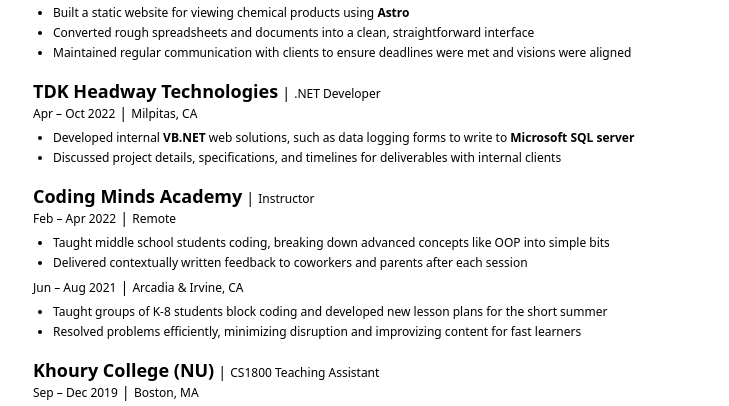
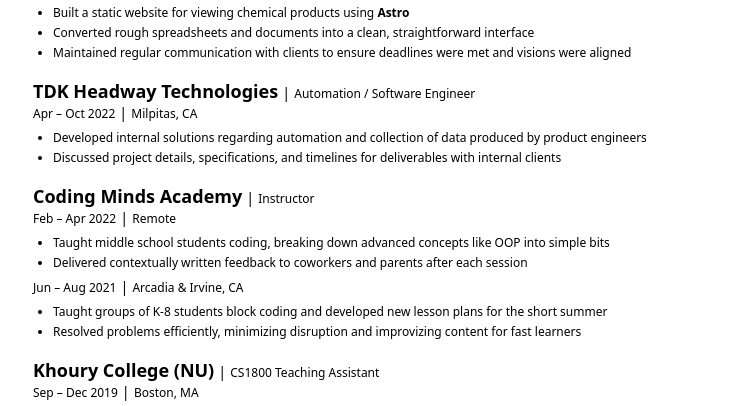
Before and after one commit to neeia/portfolio, an Astro site: page /resume in a window 1280 px wide. Shown: the part 220-626 px from the top of the page, without its empty margins (263-992 px from the left). Built offline with nearby package versions, Linux system fonts and the light colour scheme; Astro itself is replaced by a stand-in of ours.

Commit message:
Update job

```diff
--- a/src/pages/resume.astro
+++ b/src/pages/resume.astro
@@ -119,13 +119,13 @@ import "../styles/global.css";
             </Work>
             <Work
               company="TDK Headway Technologies"
-              title=".NET Developer"
+              title="Automation / Software Engineer"
               date="Apr – Oct 2022"
               location="Milpitas, CA"
             >
               <li>
-                Developed internal <b>VB.NET</b> web solutions, such as data logging
-                forms to write to <b>Microsoft SQL server</b>
+                Developed internal solutions regarding automation and collection
+                of data produced by product engineers
               </li>
               <li>
                 Discussed project details, specifications, and timelines for
```
